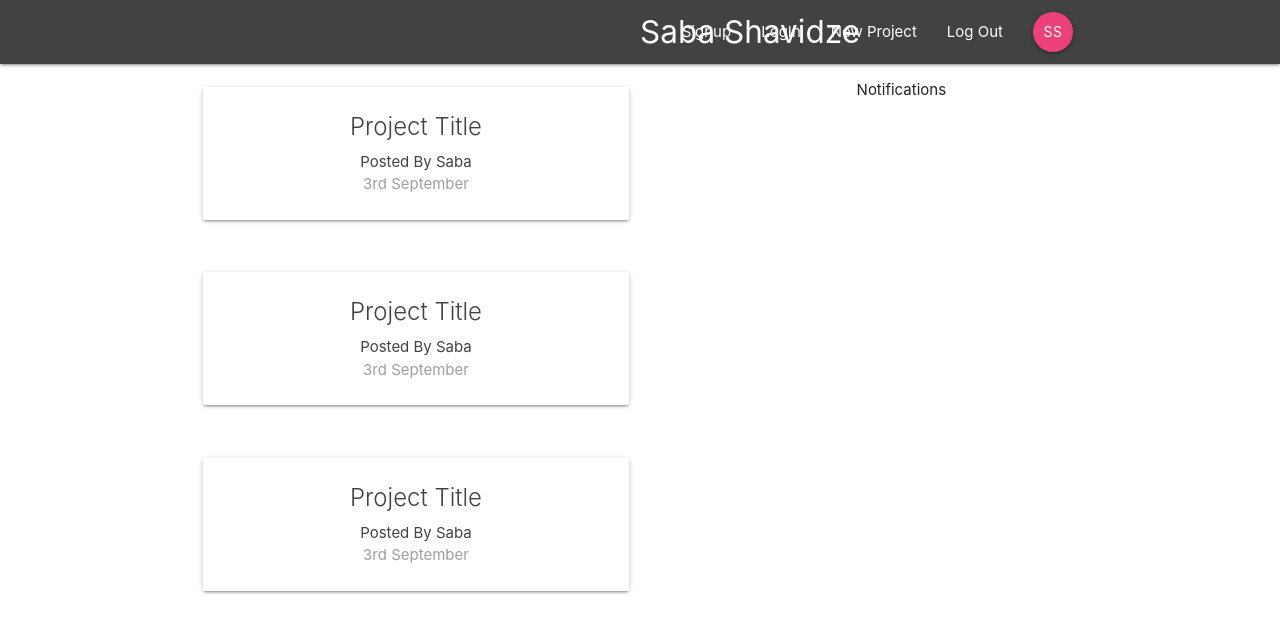
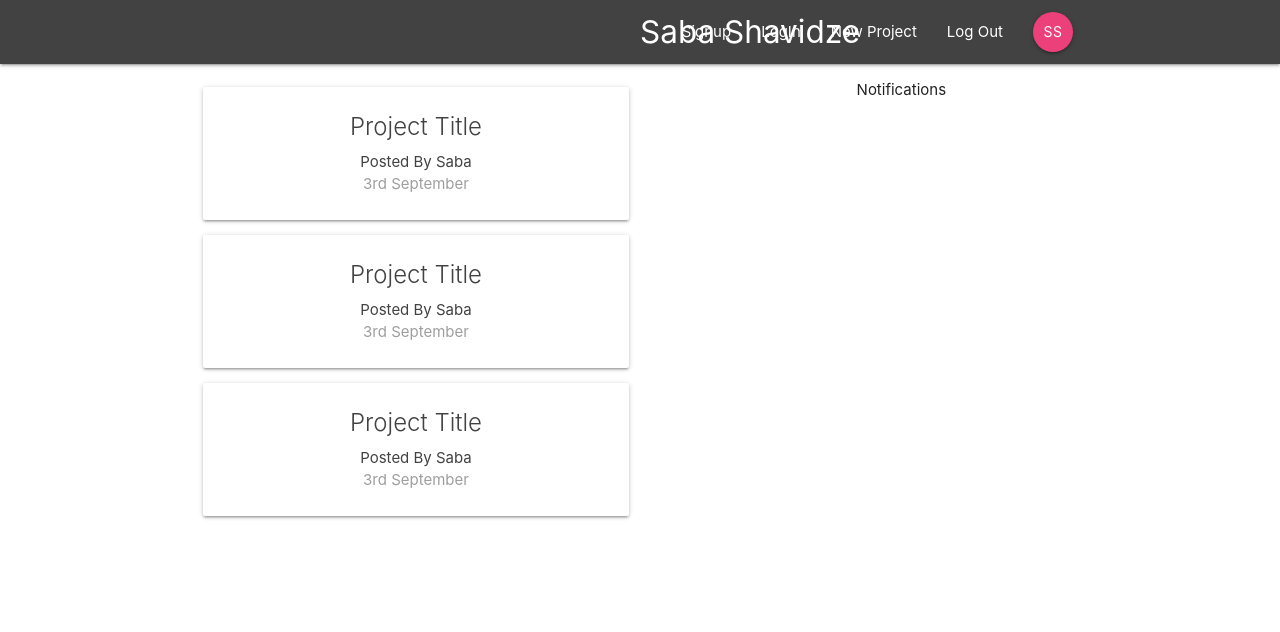
Before and after one commit to shavidze/React-Redux-Firebase_SideProject, a React (Create React App) app: page / in a window 1280 px wide. Shown: the top 632 px of the page. Built offline with nearby package versions, Linux system fonts and the light colour scheme.

Commit message:
prject list

```diff
--- a/src/components/projects/ProjectList.js
+++ b/src/components/projects/ProjectList.js
@@ -2,7 +2,6 @@ import React from "react";
 
 export const ProjectList = () => {
   return (
-    <div>
     <div className="project-list section">
       <div className="card z-depth0 projectsummary">
         <div className="card-content grey-text text-darken-3">
@@ -11,9 +10,15 @@ export const ProjectList = () => {
           <p className="grey-text">3rd September</p>
         </div>
       </div>
+
+      <div className="card z-depth0 projectsummary">
+        <div className="card-content grey-text text-darken-3">
+          <span className="card-title">Project Title</span>
+          <p>Posted By Saba</p>
+          <p className="grey-text">3rd September</p>
+        </div>
       </div>
 
-      <div className="project-list section">
       <div className="card z-depth0 projectsummary">
         <div className="card-content grey-text text-darken-3">
           <span className="card-title">Project Title</span>
@@ -22,16 +27,5 @@ export const ProjectList = () => {
         </div>
       </div>
     </div>
-
-      <div className="project-list section">
-        <div className="card z-depth0 projectsummary">
-          <div className="card-content grey-text text-darken-3">
-            <span className="card-title">Project Title</span>
-            <p>Posted By Saba</p>
-            <p className="grey-text">3rd September</p>
-          </div>
-        </div>
-      </div>
-    </div>
   );
 };
```
Lines whose indentation alone changed are shown as unchanged.
